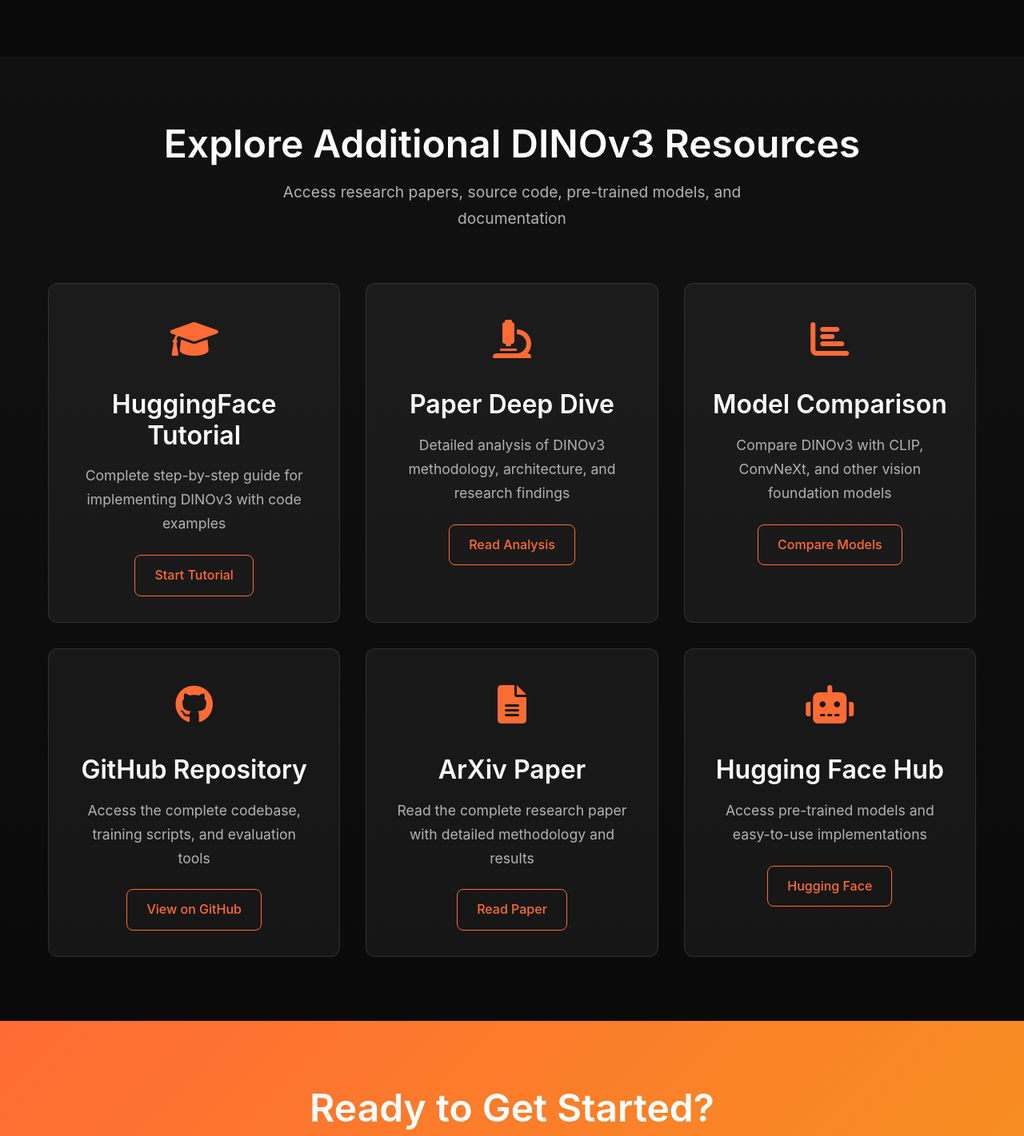
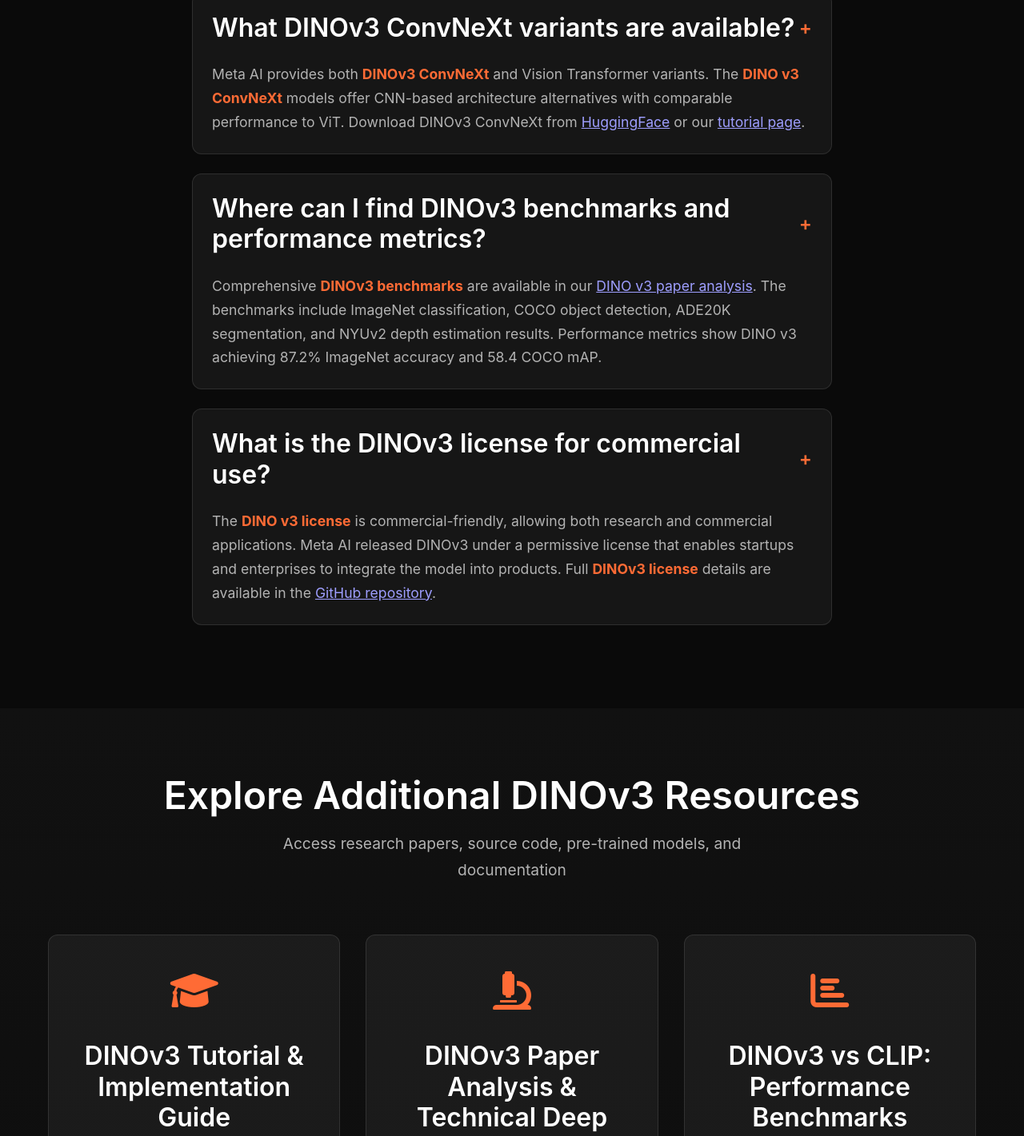
Before and after one commit to yoga666996/dinov3, a plain HTML site: page index.html in a window 1280 px wide. Shown: the part 7604-9025 px from the top of the page at 80% size. Drawn offline with Linux system fonts and the light colour scheme.

Commit message:
Update index.html

```diff
--- a/index.html
+++ b/index.html
@@ -3,8 +3,8 @@
 <head>
     <meta charset="UTF-8">
     <meta name="viewport" content="width=device-width, initial-scale=1.0">
-    <title>DINOv3 - Meta AI Vision Model | Open Source Download</title>
-    <meta name="description" content="Meta AI's open-source DINOv3 self-supervised vision model with 7B parameters. Free download of arXiv paper, GitHub code, and pretrained weights.">
+    <title>DINO v3 Meta AI: Tutorial, Benchmarks & PyTorch Implementation</title>
+    <meta name="description" content="Complete DINO v3 Meta AI tutorial with PyTorch implementation, performance benchmarks, and HuggingFace models. Download Meta's 7B parameter vision model with SOTA results.">
     <meta name="keywords" content="">
 
     <!-- Website Verification for Search Engines -->
@@ -329,7 +329,7 @@
         "name": "🔥 Meta DINO v3 Demo: DINO v3 Meta AI 7B Parameter SSL Computer Vision Model - Free Download Guide",
         "description": "🚀 Watch DINOv3 in action! Complete demonstration of revolutionary 7B parameter computer vision model with self-supervised learning. Learn object detection, segmentation, depth estimation. Download free from GitHub & Hugging Face!",
         "thumbnailUrl": "https://dinov3.org/images/dinov3-preview.jpg",
-                    "uploadDate": "2025-08-20T00:00:00+00:00",
+                    "uploadDate": "2025-08-22T00:00:00+00:00",
         "duration": "PT5M",
         "contentUrl": "https://dinov3.org/6nQHtKwo-2U77si_.mp4",
         "embedUrl": "https://dinov3.org/#home",
@@ -415,7 +415,7 @@
             "name": "Meta AI Research"
         },
         "datePublished": "2025-01-20T00:00:00+00:00",
-        "dateModified": "2025-01-20T00:00:00+00:00",
+        "dateModified": "2025-08-22T00:00:00+00:00",
         "publisher": {
             "@type": "Organization",
             "name": "DINOv3 Research Hub",
@@ -832,6 +832,27 @@
                         <p itemprop="text">DINOv3 specifically targets <strong>dense prediction tasks</strong> where it outperforms CLIP and offers competitive results to specialized models. Unlike GPT-4V (multimodal), DINOv3 focuses on computer vision foundations, achieving better feature quality for downstream vision tasks. See our <a href="dinov3-comparison.html" class="faq-link"><strong>detailed comparison</strong></a>.</p>
                     </div>
                 </div>
+
+                <div class="faq-item" itemscope itemprop="mainEntity" itemtype="https://schema.org/Question">
+                    <h3 itemprop="name">What DINOv3 ConvNeXt variants are available?</h3>
+                    <div itemprop="acceptedAnswer" itemscope itemtype="https://schema.org/Answer">
+                        <p itemprop="text">Meta AI provides both <strong>DINOv3 ConvNeXt</strong> and Vision Transformer variants. The <strong>DINO v3 ConvNeXt</strong> models offer CNN-based architecture alternatives with comparable performance to ViT. Download DINOv3 ConvNeXt from <a href="https://huggingface.co/facebook/dinov3" class="faq-link">HuggingFace</a> or our <a href="dinov3-tutorial.html" class="faq-link">tutorial page</a>.</p>
+                    </div>
+                </div>
+
+                <div class="faq-item" itemscope itemprop="mainEntity" itemtype="https://schema.org/Question">
+                    <h3 itemprop="name">Where can I find DINOv3 benchmarks and performance metrics?</h3>
+                    <div itemprop="acceptedAnswer" itemscope itemtype="https://schema.org/Answer">
+                        <p itemprop="text">Comprehensive <strong>DINOv3 benchmarks</strong> are available in our <a href="dinov3-paper-analysis.html" class="faq-link">DINO v3 paper analysis</a>. The benchmarks include ImageNet classification, COCO object detection, ADE20K segmentation, and NYUv2 depth estimation results. Performance metrics show DINO v3 achieving 87.2% ImageNet accuracy and 58.4 COCO mAP.</p>
+                    </div>
+                </div>
+
+                <div class="faq-item" itemscope itemprop="mainEntity" itemtype="https://schema.org/Question">
+                    <h3 itemprop="name">What is the DINOv3 license for commercial use?</h3>
+                    <div itemprop="acceptedAnswer" itemscope itemtype="https://schema.org/Answer">
+                        <p itemprop="text">The <strong>DINO v3 license</strong> is commercial-friendly, allowing both research and commercial applications. Meta AI released DINOv3 under a permissive license that enables startups and enterprises to integrate the model into products. Full <strong>DINOv3 license</strong> details are available in the <a href="https://github.com/facebookresearch/dinov3" class="faq-link">GitHub repository</a>.</p>
+                    </div>
+                </div>
             </div>
         </div>
     </section>
@@ -848,33 +869,33 @@
                     <div class="resource-icon">
                         <i class="fas fa-graduation-cap"></i>
                     </div>
-                    <h3>HuggingFace Tutorial</h3>
-                    <p>Complete step-by-step guide for implementing DINOv3 with code examples</p>
-                    <a href="dinov3-huggingface-tutorial.html" class="btn btn-outline">Start Tutorial</a>
+                    <h3>DINOv3 Tutorial & Implementation Guide</h3>
+                    <p>Complete DINOv3 tutorial with PyTorch implementation. Learn DINOv3 HuggingFace integration, ConvNeXt variants, and production deployment</p>
+                    <a href="dinov3-huggingface-tutorial.html" class="btn btn-outline">Start DINOv3 Tutorial</a>
                 </div>
                 <div class="resource-card">
                     <div class="resource-icon">
                         <i class="fas fa-microscope"></i>
                     </div>
-                    <h3>Paper Deep Dive</h3>
-                    <p>Detailed analysis of DINOv3 methodology, architecture, and research findings</p>
-                    <a href="dinov3-paper-analysis.html" class="btn btn-outline">Read Analysis</a>
+                    <h3>DINOv3 Paper Analysis & Technical Deep Dive</h3>
+                    <p>Comprehensive DINO v3 paper analysis covering SSL methodology, architecture innovations, and benchmarks. Understanding Meta AI's breakthrough research</p>
+                    <a href="dinov3-paper-analysis.html" class="btn btn-outline">Read DINO v3 Analysis</a>
                 </div>
                 <div class="resource-card">
                     <div class="resource-icon">
                         <i class="fas fa-chart-bar"></i>
                     </div>
-                    <h3>Model Comparison</h3>
-                    <p>Compare DINOv3 with CLIP, ConvNeXt, and other vision foundation models</p>
-                    <a href="dinov3-comparison.html" class="btn btn-outline">Compare Models</a>
+                    <h3>DINOv3 vs CLIP: Performance Benchmarks</h3>
+                    <p>Complete DINOv3 comparison with CLIP, ConvNeXt, and other vision models. DINOv3 benchmarks, performance analysis, and deployment considerations</p>
+                    <a href="dinov3-comparison.html" class="btn btn-outline">View DINOv3 Benchmarks</a>
                 </div>
                 <div class="resource-card">
                     <div class="resource-icon">
                         <i class="fab fa-github"></i>
                     </div>
-                    <h3>GitHub Repository</h3>
-                    <p>Access the complete codebase, training scripts, and evaluation tools</p>
-                    <a href="https://github.com/facebookresearch/dinov3" target="_blank" class="btn btn-outline">View on GitHub</a>
+                    <h3>DINOv3 Download & GitHub Repository</h3>
+                    <p>Free DINOv3 download from GitHub. Access Meta AI's complete DINO v3 codebase, PyTorch training scripts, and evaluation tools with commercial license</p>
+                    <a href="https://github.com/facebookresearch/dinov3" target="_blank" class="btn btn-outline">Download DINOv3</a>
                 </div>
                 <div class="resource-card">
                     <div class="resource-icon">
@@ -888,9 +909,9 @@
                     <div class="resource-icon">
                         <i class="fas fa-robot"></i>
                     </div>
-                    <h3>Hugging Face Hub</h3>
-                    <p>Access pre-trained models and easy-to-use implementations</p>
-                    <a href="https://huggingface.co/facebook/dinov3" target="_blank" class="btn btn-outline">Hugging Face</a>
+                    <h3>DINOv3 HuggingFace Models</h3>
+                    <p>Ready-to-use DINO v3 HuggingFace models with PyTorch integration. Pre-trained DINOv3 weights for ViT and ConvNeXt architectures</p>
+                    <a href="https://huggingface.co/facebook/dinov3" target="_blank" class="btn btn-outline">Explore DINOv3 Models</a>
                 </div>
             </div>
         </div>
@@ -956,7 +977,7 @@
                 </div>
             </div>
             <div class="footer-bottom">
-                <p>&copy; 2025 DINOv3 Computer Vision Model by Meta AI. All rights reserved. | <a href="#">Privacy Policy</a> | <a href="#">Terms of Service</a> | Updated: August 20, 2025</p>
+                <p>&copy; 2025 DINOv3 Computer Vision Model by Meta AI. All rights reserved. | <a href="#">Privacy Policy</a> | <a href="#">Terms of Service</a> | Updated: August 22, 2025</p>
             </div>
         </div>
     </footer>
```
Lines whose indentation alone changed are shown as unchanged.
